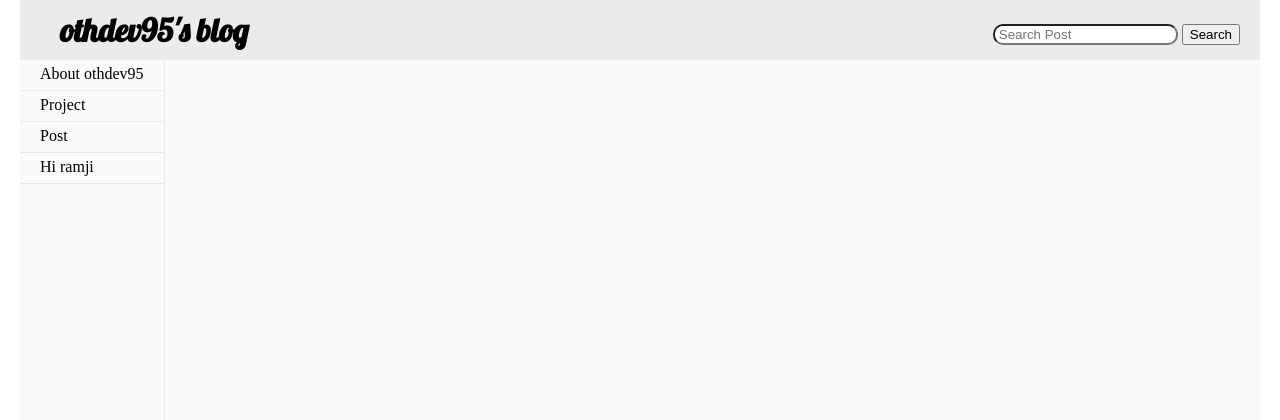
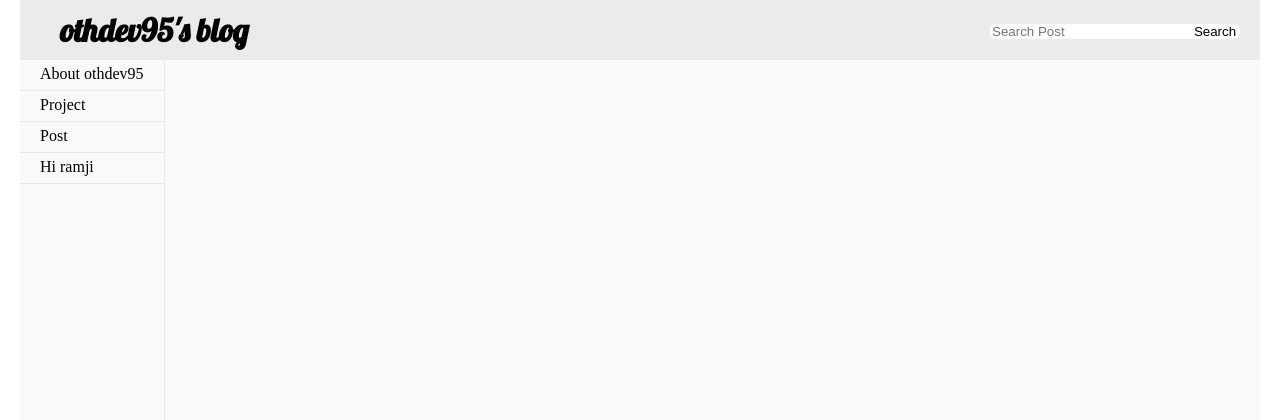
Before and after one commit to ohtaehyun/djangoTest, a Django app: template blog/templates/blog/base.html in a window 1280 px wide. Shown: the top 420 px of the page. Run offline with Django 3.2, Linux system fonts and the light colour scheme; the template is opened without the code that fills it, so the values that code supplies are empty; parts of the project's set-up code (start-up, migrations or seed data) failed here and were passed over.

Commit message:
search form changed

```diff
--- a/blog/static/css/base.css
+++ b/blog/static/css/base.css
@@ -42,18 +42,48 @@
   display: inline-block;
 }
 
-.search {
+.search-form {
   display: inline;
   position: absolute;
   top: 40%;
   right: 20px;
 }
 
-.search > input[type="text"] {
-  border-radius: 10px;
-  border-style: inset;
+.search-form > input[type="text"] {
+  display: block;
+  width: 250px;
+  height: 100%;
+  text-indent: 2px;
+  border: none;
+  border-radius: 6px;
+  padding: 0;
+  padding-right: 20%;
+}
+
+.search-form > input[type="text"]:focus {
   outline: none;
-  text-indent: 2px;
+  box-shadow: 0 0 2px 2px rgba(0, 0, 0, 0.08);
+}
+
+.search-btn {
+  padding: 0px;
+  position: absolute;
+  height: 100%;
+  width: 20%;
+  top: 0;
+  right: 0;
+  background-color: transparent;
+  border: none;
+}
+
+.search-btn:focus {
+  outline: none;
+}
+
+.search-btn:hover {
+  color: #fafafa;
+  border-radius: 0 6px 6px 0;
+  background-color: black;
 }
 
 /* Main */
--- a/blog/templates/blog/base.html
+++ b/blog/templates/blog/base.html
@@ -17,9 +17,9 @@
     <div class="container">
       <header class="header">
         <div class="blog-title"><h1>othdev95's blog</h1></div>
-        <form action="" class="search">
-          <input type="text" placeholder="Search Post" />
-          <button type="submit">Search</button>
+        <form action="" class="search-form">
+          <input type="text" placeholder="Search Post" class="search-inp" />
+          <button type="submit" class="search-btn">Search</button>
         </form>
       </header>
 
```
